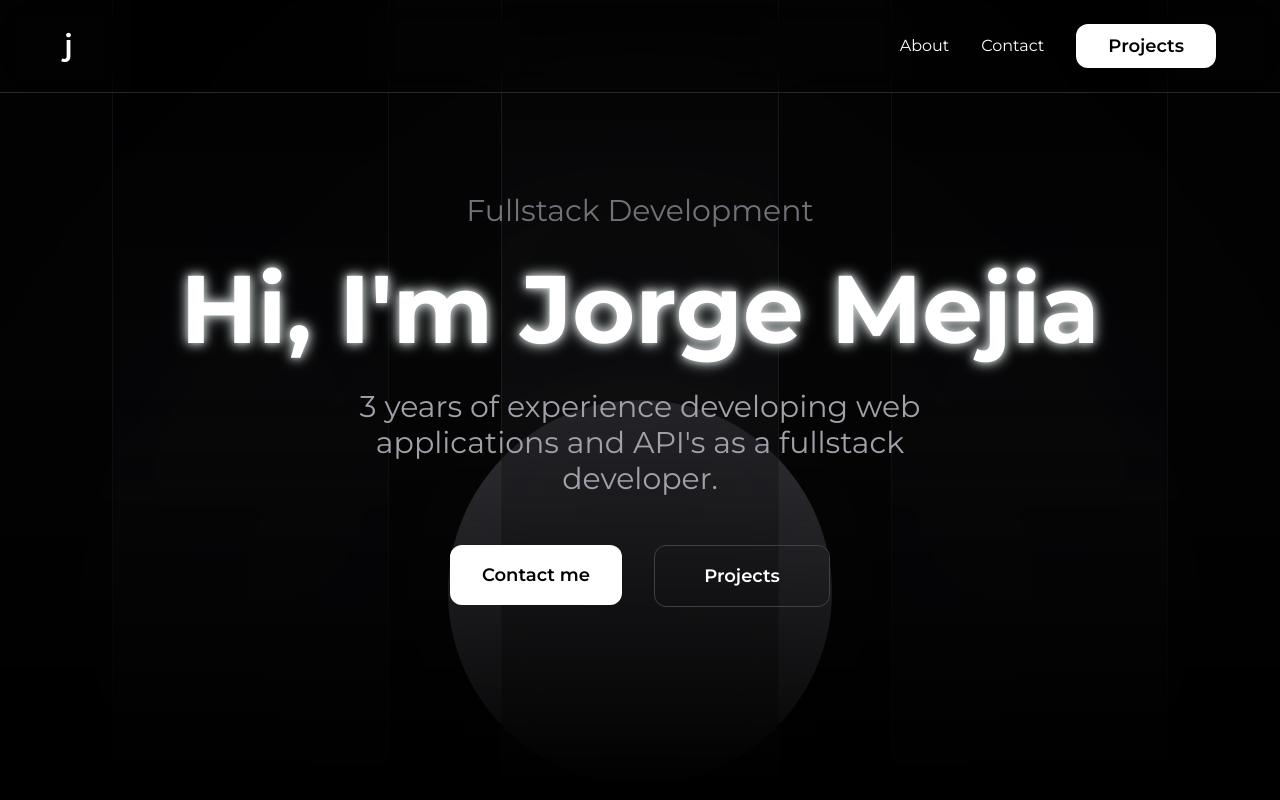
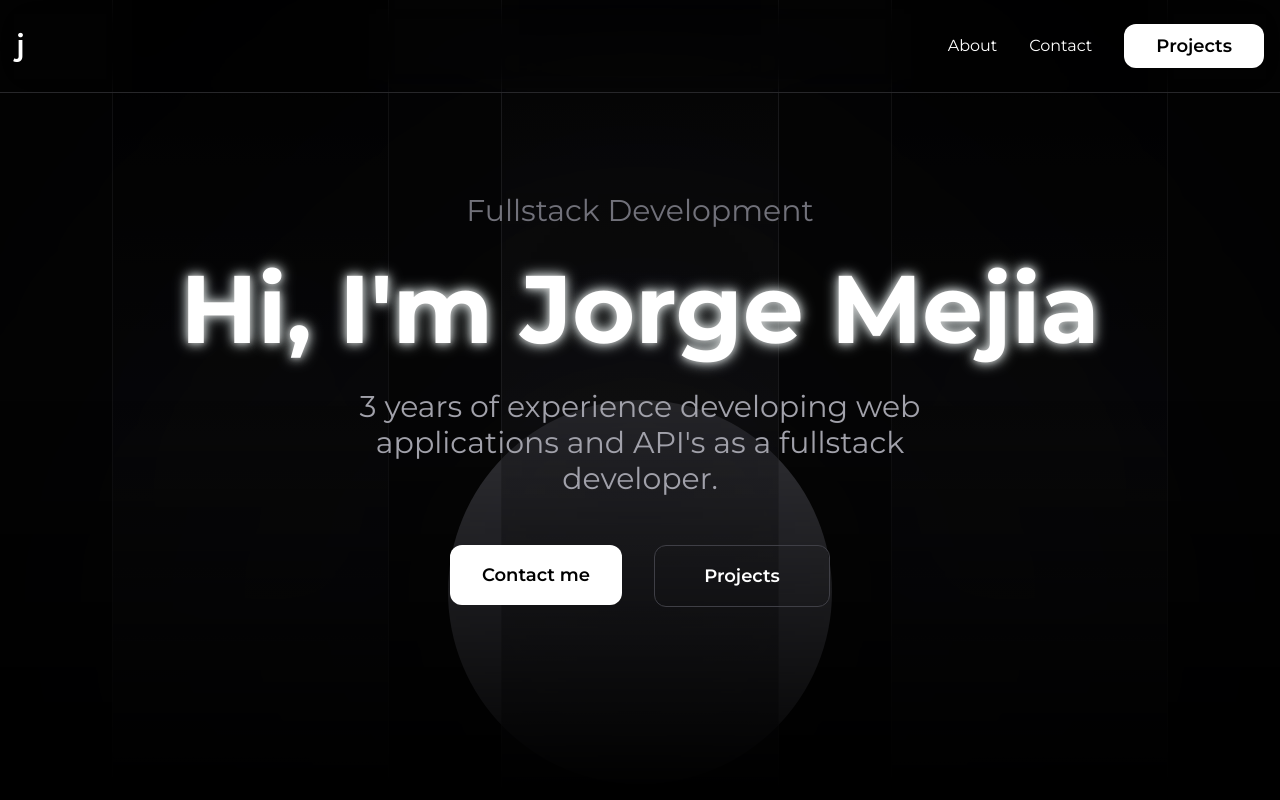
Before and after one commit to jorgemejia25/NextJS-Portfolio, a Next.js app: page / in a window 1280 px wide. Shown: the top 800 px of the page. Built offline with nearby package versions, Linux system fonts and the light colour scheme.

Commit message:
Fixed padding on navbar and height on cards

```diff
--- a/components/Navbar.tsx
+++ b/components/Navbar.tsx
@@ -17,7 +17,7 @@ const Navbar = () => {
   return (
     <>
       <nav
-        className={`fixed top-0 w-full py-6 px-12  z-50
+        className={`fixed top-0 w-full py-6   z-50
          text-white
         border-b-1 border-zinc-800
         transition-colors duration-300
--- a/components/Work.tsx
+++ b/components/Work.tsx
@@ -21,7 +21,7 @@ const Work = () => {
         id="#work"
         className="flex items-center justify-center mt-16 flex-col md:flex-row gap-8"
       >
-        <div className="border-1 border-zinc-700 rounded-xl p-7 w-full h-96">
+        <div className="border-1 border-zinc-700 rounded-xl p-7 w-full lg:h-96">
           <p className="text-xs font-bold mt-6 text-zinc-300">AS</p>
           <h5 className="text-3xl  mt-3 font-bold">Web Developer</h5>
 
@@ -30,7 +30,7 @@ const Work = () => {
             with multiple companies, handling all the code on my own.
           </p>
         </div>
-        <div className="border-1 border-zinc-700 rounded-xl p-7 w-full h-96">
+        <div className="border-1 border-zinc-700 rounded-xl p-7 w-full lg:h-96">
           <p className="text-xs  font-bold mt-6 text-zinc-300">AS</p>
           <h5 className="text-3xl  mt-3 font-bold">API Developer</h5>
 
@@ -41,7 +41,7 @@ const Work = () => {
             centers and web applications.
           </p>
         </div>
-        <div className="border-1 border-zinc-700 rounded-xl p-7 w-full h-96">
+        <div className="border-1 border-zinc-700 rounded-xl p-7 w-full lg:h-96">
           <p className="text-xs  font-bold mt-6 text-zinc-300">AS</p>
           <h5 className="text-3xl  mt-3 font-bold">Devops Engineer</h5>
 
```
